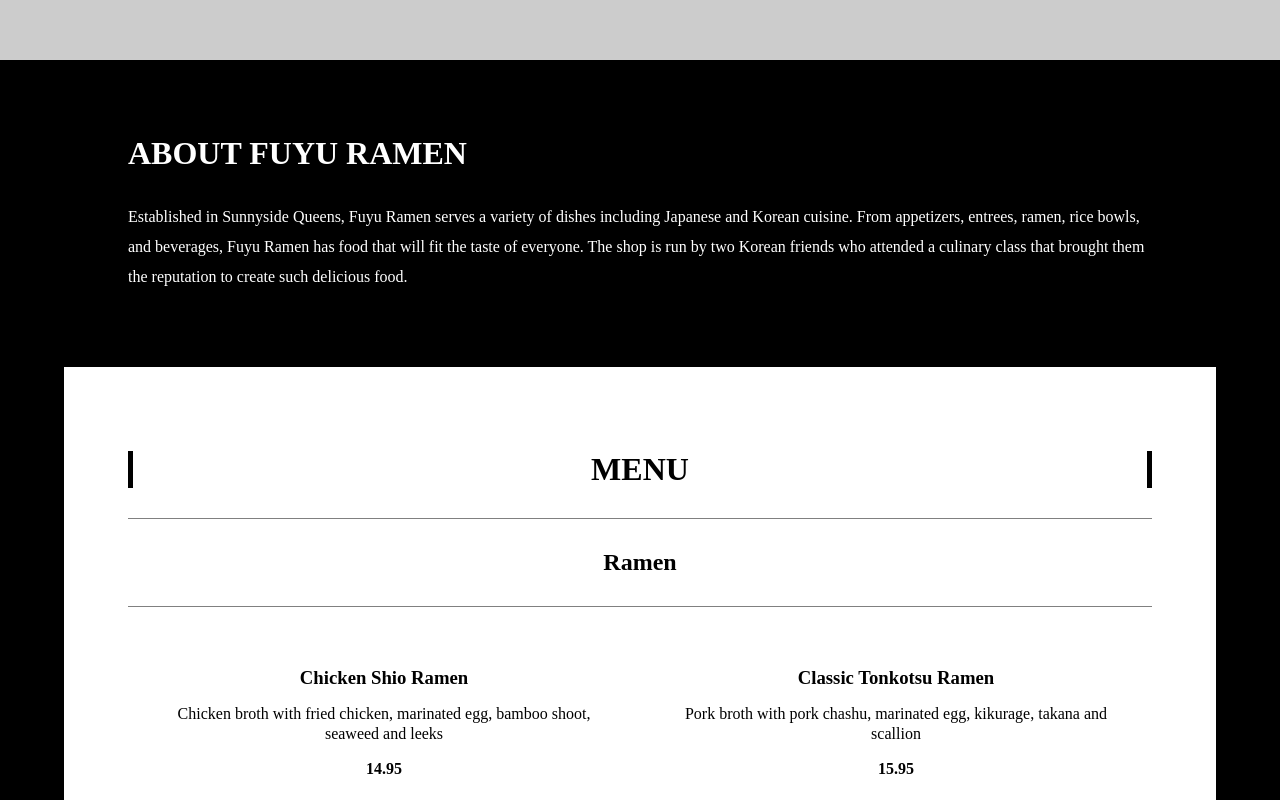
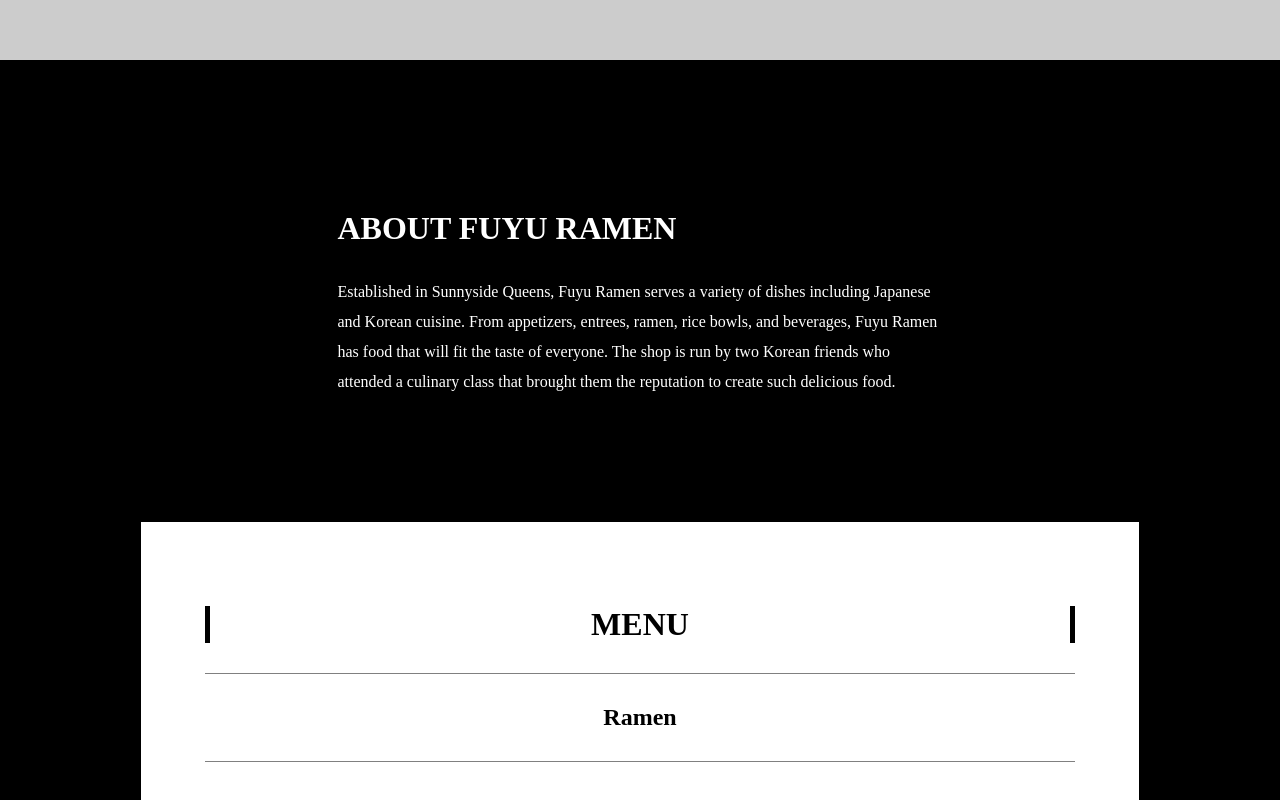
Before and after one commit to seokenny/fuyuramen, a plain HTML site: page index.html in a window 1280 px wide. Shown: the part 740-1540 px from the top of the page. Drawn offline with nearby package versions, Linux system fonts and the light colour scheme.

Commit message:
responsive done

```diff
--- a/css/main.scss
+++ b/css/main.scss
@@ -200,8 +200,8 @@ nav {
 .contentcontain {
     width: 80%;
     margin-left: 10%;
-    margin-top: 75px;
-    margin-bottom: 75px;
+    margin-top: 150px;
+    margin-bottom: 150px;
     color: white;
     &__image {
         width: 40%;
@@ -449,6 +449,12 @@ iframe {
 }
 
 @media only screen and (min-width: 768px) {
+    .contentcontain {
+        width: 605px;
+        margin: auto;
+        margin-top: 150px;
+        margin-bottom: 150px;
+    }
     .menu {
         &__desktop {
             display: block;
@@ -478,3 +484,21 @@ iframe {
 .slick-slide {
     height: inherit !important;
 }
+
+@media only screen and (min-width: 1100px) {
+    .menu {
+        width: 870px !important;
+        margin: auto;
+    }
+    // .contentcontain {
+    //     width: 870px;
+    // }
+    #menu {
+        margin: auto;
+        margin-top: -25px;
+    }
+    .location {
+        width: 760px !important;
+        margin: auto;
+    }
+}
--- a/js/main.js
+++ b/js/main.js
@@ -9,10 +9,10 @@ $(document).ready(function(){
     });
     $('.slick').slick({
         autoplay: true,
-        autoplaySpeed: 1000,
+        autoplaySpeed: 1500,
         dots: false,
         infinite: true,
-        speed: 300,
+        speed: 500,
         slidesToShow: 1,
         centerMode: true,
         variableWidth: true,
```
Also changed, not shown: css/main.css, 1 other file.
